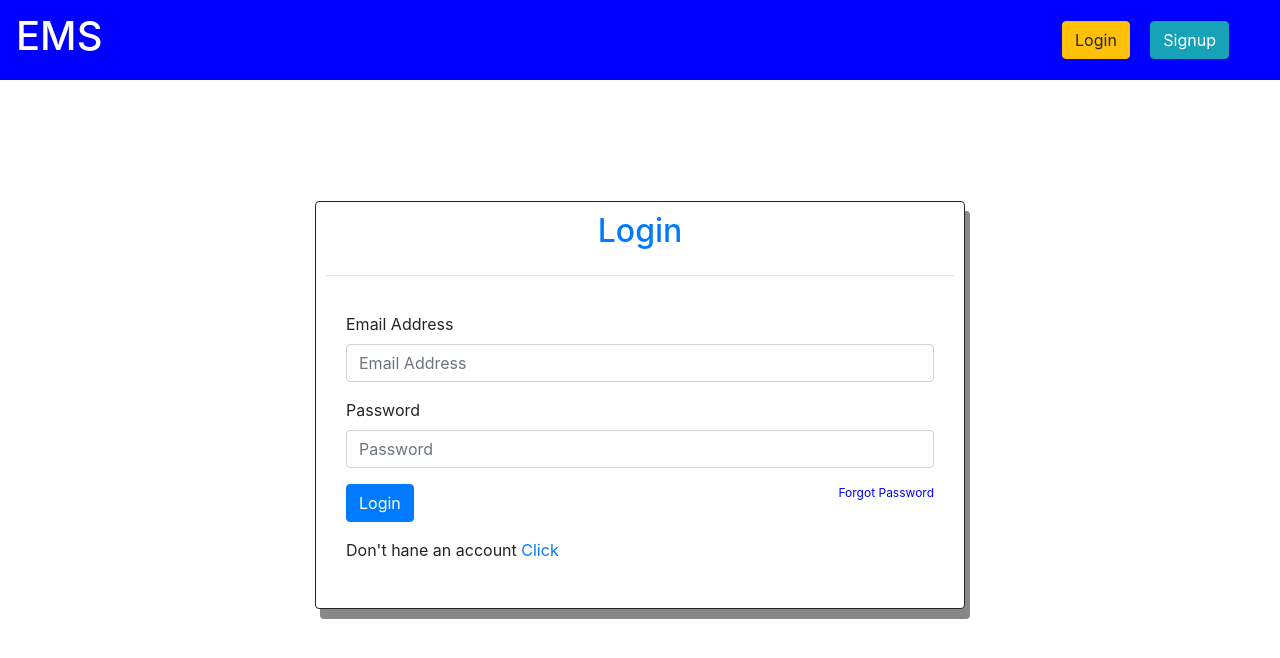
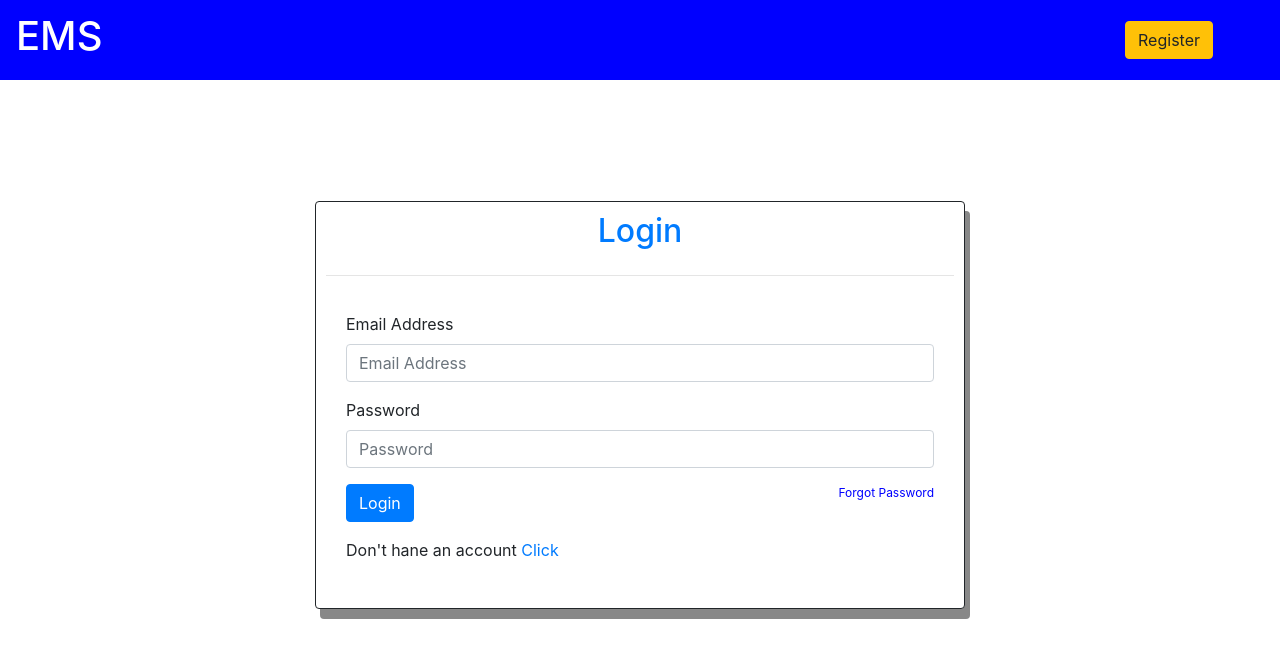
Before and after one commit to shivam-thoughtwin/CRUD-API, a React (Create React App) app: page /signin in a window 1280 px wide. Shown: the top 658 px of the page. Built offline with nearby package versions, Linux system fonts and the light colour scheme; data requests are answered from the project's data file.

Commit message:
Updated Code

```diff
--- a/db.json
+++ b/db.json
@@ -20,6 +20,13 @@
       "uemail": "nene@gmail.com",
       "password": "12344",
       "id": 5
+    },
+    {
+      "fname": "hello",
+      "lname": "user",
+      "uemail": "hello@user.com",
+      "password": "12345",
+      "id": 6
     }
   ],
   "comments": [
--- a/src/components/Schema/index.js
+++ b/src/components/Schema/index.js
@@ -12,3 +12,8 @@ export const registration = Yup.object({
     uemail: Yup.string().email().required("Please Enter Your Email"),
     password: Yup.string().min(2).max(25).required("Please Enter Your Phone"),
 })
+
+export const forgotPass = Yup.object({
+    uemail: Yup.string().email().required("Please Enter Your Email"),
+    password: Yup.string().min(2).max(25).required("Please Enter Your Phone"),
+})
--- a/src/components/includes/Header.js
+++ b/src/components/includes/Header.js
@@ -2,11 +2,13 @@ import React, { useEffect, useState } from 'react';
 import '../../App.css';
 import { NavLink } from 'react-router-dom';
 import { useNavigate } from "react-router-dom";
+import { useLocation } from 'react-router-dom'
 
 const Header = () => {
   const navigate = useNavigate();
   const [getUser, setGetUser] = useState([]);
   const [isLoggedin, setIsLoggedin] = useState(false);
+  const location = useLocation();
 
 
   useEffect(() => {
@@ -51,8 +53,8 @@ const Header = () => {
           </>
           :
           <>
-            <NavLink to="/signin"> <button className='btn btn-warning mr-3'>Login</button></NavLink>
-            <NavLink to="/signup"> <button className='btn btn-info'>Signup</button> </NavLink>
+            <NavLink to={(location.pathname === '/signin') ? '/signup' : '/signin'}> <button className='btn btn-warning mr-3'>{ (location.pathname === '/signin') ? 'Register' : 'Login' }</button></NavLink>
+            {/* <NavLink to="/signup"> <button className='btn btn-info'>Signup</button> </NavLink> */}
           </>
         }
 
--- a/src/components/modals/ForgotPass.js
+++ b/src/components/modals/ForgotPass.js
@@ -3,6 +3,7 @@ import { Button, Modal, ModalHeader, ModalBody, ModalFooter } from 'reactstrap';
 import '../../App.css';
 import Swal from "sweetalert2";
 import axios from 'axios';
+
 
 const ForgotPass = ({ modal, toggle, data }) => {
     const [formData, setFormData] = useState({
```
Also changed, not shown: src/components/Signup.js (+1 -9 lines).
